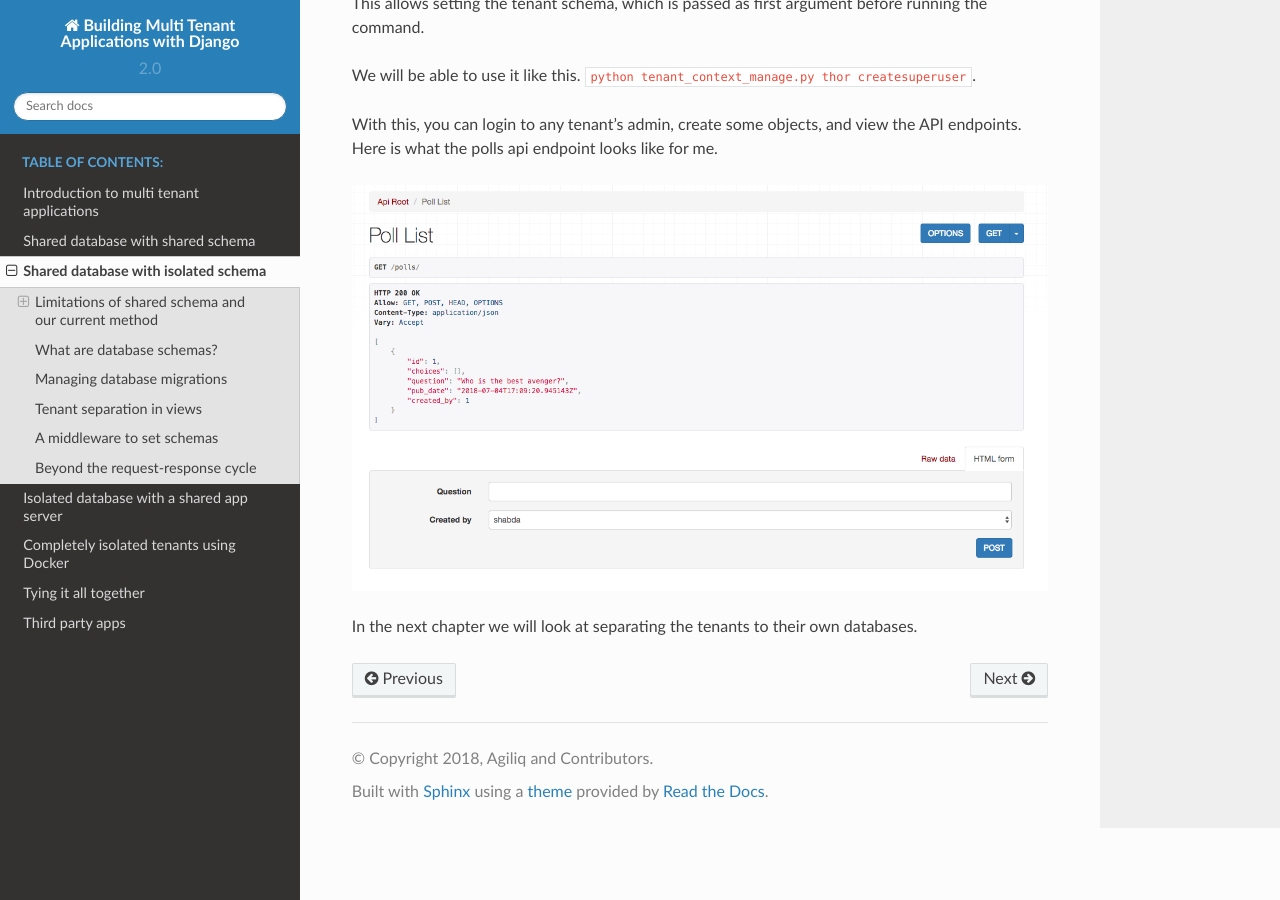
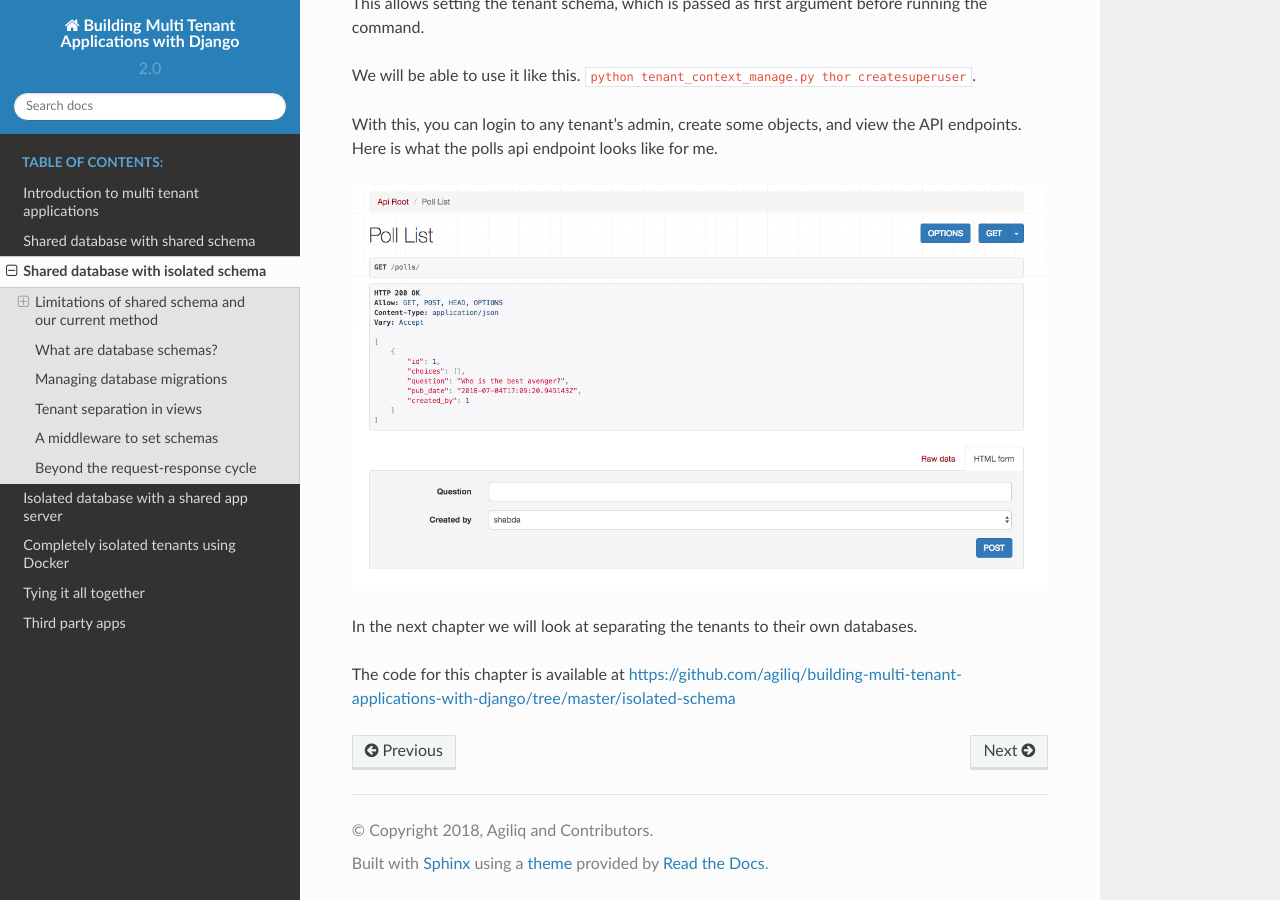
Before and after one commit to agiliq/building-multi-tenant-applications-with-django, a Sphinx documentation site: the page built from source/shared-database-isolated-schema.rst, in a window 1280 px wide and 900 px high, scrolled down 4981 px. Built offline with Sphinx 7.4.7 and the Read the Docs theme 2.0.0, drawn with Linux system fonts in a browser that asks for light colours.

Commit message:
Update shared-database-isolated-schema.rst

```diff
--- a/source/shared-database-isolated-schema.rst
+++ b/source/shared-database-isolated-schema.rst
@@ -257,3 +257,5 @@
 .. image:: polls-isolated-schema.png
 
 In the next chapter we will look at separating the tenants to their own databases.
+
+The code for this chapter is available at https://github.com/agiliq/building-multi-tenant-applications-with-django/tree/master/isolated-schema
```
